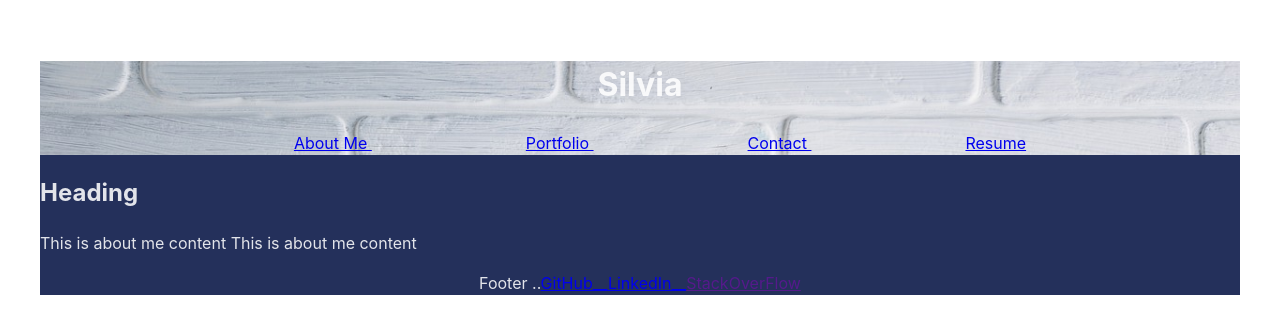
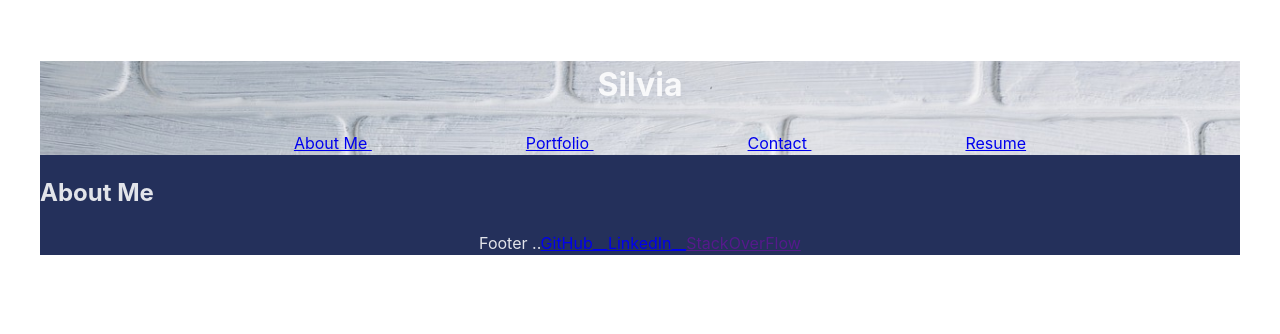
Before and after one commit to S-via/Twenty-React-Portfolio, a React (Vite) app in the folder twenty-react/: page / in a window 1280 px wide. Shown: the top 334 px of the page. Built offline with nearby package versions, Linux system fonts and the light colour scheme.

Commit message:
added h2 header outside of div container

```diff
--- a/twenty-react/src/App.css
+++ b/twenty-react/src/App.css
@@ -46,6 +46,10 @@ img{
 
 }
 
+.img-container {
+
+}
+
 .resume-container {
   display: block;
   text-align: justify;
--- a/twenty-react/src/pages/AboutmePage.jsx
+++ b/twenty-react/src/pages/AboutmePage.jsx
@@ -1,14 +1,13 @@
-export default function AboutmePage () {
+export default function AboutmePage() {
     return (
-<div className="aboutme-container">
-        <h2>Heading</h2>
-        {/* Photo avatar goes here */}
-        <p>
-            This is about me content
-            This is about me content
+        <div className="aboutme-container">
+            <h2>About Me</h2>
+            {/* Photo avatar goes here */}
+            <p>
 
 
-        </p>
+
+            </p>
         </div>
     )
 }
--- a/twenty-react/src/pages/PortfolioPage.jsx
+++ b/twenty-react/src/pages/PortfolioPage.jsx
@@ -44,8 +44,10 @@ export default function Portfolio() {
 
 
     return (
+        <div>
+            <h2>Portfolio</h2>
+
         <div className='portfolio-container'>
-            <h2>Portfolio</h2>
             { card.map((card,index) => (
             <Project
             key={index}
@@ -56,5 +58,6 @@ export default function Portfolio() {
 
 
         </div>
+        </div>
     )
 }
```
